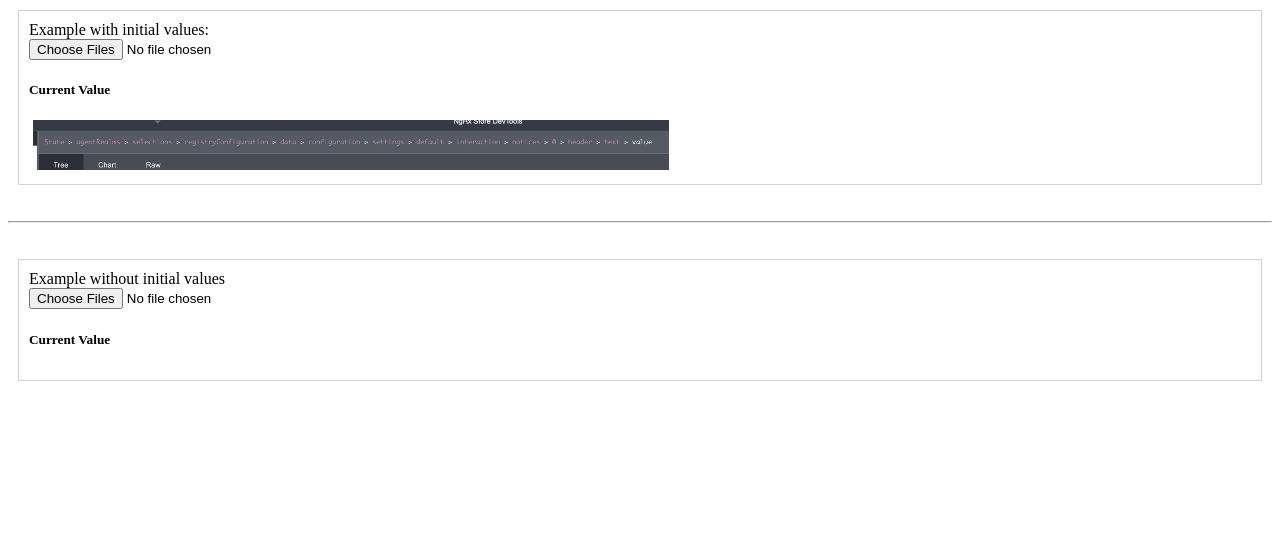
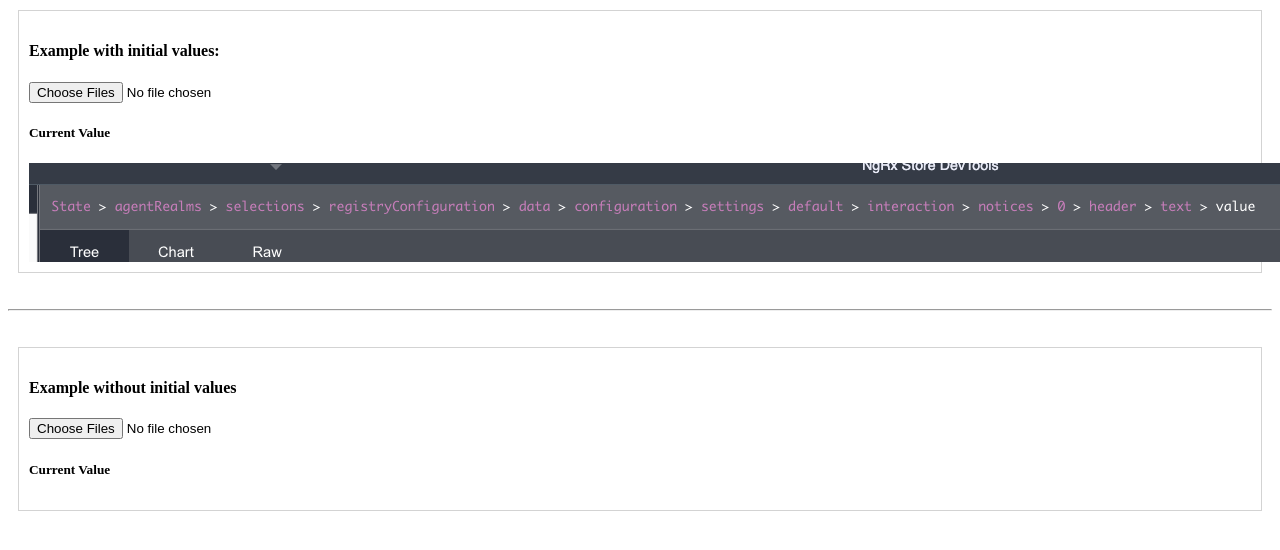
Before and after one commit to salmin89/angular-file-uploader, an Angular app: page / in a window 1280 px wide. Shown: the top 550 px of the page. Built offline with nearby package versions, Linux system fonts and the light colour scheme.

Commit message:
optimization

```diff
--- a/src/app/app.component.html
+++ b/src/app/app.component.html
@@ -1,5 +1,5 @@
 <div style="border: 1px solid lightgray; margin: 10px; padding: 10px;">
-	Example with initial values: <br>
+	<h4>Example with initial values:</h4>
 	<app-file-uploader [initialValues]="initialValues" (onFileChanges)="handleFileChanges($event)"></app-file-uploader>
 </div>
 
@@ -8,6 +8,6 @@
 <br>
 
 <div style="border: 1px solid lightgray; margin: 10px; padding: 10px;">
-	Example without initial values <br>
+	<h4>Example without initial values</h4>
 	<app-file-uploader (onFileChanges)="handleFileChanges($event)"></app-file-uploader>
 </div>
--- a/src/app/app.component.ts
+++ b/src/app/app.component.ts
@@ -15,7 +15,7 @@ export class AppComponent {
   handleFileChanges(files: IVerifiedFile[]) {
     const [file] = files;
     if (file) {
-      console.log(file.image.src);
+      console.log("output in base64", file.image.src);
     }
   }
 }
--- a/src/app/file-uploader/file-uploader.component.ts
+++ b/src/app/file-uploader/file-uploader.component.ts
@@ -1,20 +1,17 @@
-import { Component, EventEmitter, Input, Output, ViewChild } from "@angular/core";
-import { combineLatest, fromEvent, Observable,  Observer, of, Subject } from "rxjs";
-import { catchError, filter,  map, switchMap,  take, takeUntil, tap } from "rxjs/operators";
-import { IUploadedFile, IVerifiedFile } from "../models/uploaded-file.model";
+import { Component, EventEmitter, Input, Output, ViewChild } from '@angular/core';
+import { combineLatest, fromEvent, Observable, Observer, of, Subject } from 'rxjs';
+import { catchError, filter, map, shareReplay,  switchMap, take, takeUntil, tap } from 'rxjs/operators';
+import { IUploadedFile, IVerifiedFile } from '../models/uploaded-file.model';
 
 const INVALID_FILE = ' Invalid file.';
 const INVALID_IMAGE = ' Invalid image.';
 const INVALID_SIZE = ' File too large.';
 
-
 @Component({
-  selector: "app-file-uploader",
-  templateUrl: "./file-uploader.component.html",
-  styleUrls: ["./file-uploader.component.css"]
+  selector: 'app-file-uploader',
+  templateUrl: './file-uploader.component.html',
 })
 export class FileUploaderComponent {
-
   @Input() fileSizeLimit = 51200;
   @Input() initialValues: IUploadedFile[];
 
@@ -30,46 +27,43 @@ export class FileUploaderComponent {
     this.unsubscribe.complete();
   }
 
-  ngOnInit() {
-  }
-
   ngAfterViewInit() {
     this.files$ = fromEvent(this.fileInputRef.nativeElement, 'change').pipe(
       map((event: any) => event?.target?.files),
       filter((files: FileList) => files.length > 0),
       switchMap((files) => {
-        const validatedFiles: Observable<IUploadedFile>[] = []
+        const validatedFiles: Observable<IUploadedFile>[] = [];
 
         for (const file of Object.values(files)) {
-          validatedFiles.push(this.validateFile(file).pipe(catchError((error: IUploadedFile) => of(error))))
+          validatedFiles.push(this.validateFile(file).pipe(catchError((error: IUploadedFile) => of(error))));
         }
         return combineLatest(validatedFiles);
       }),
+      shareReplay()
+    );
+
+    // Emit values
+    this.files$
+      .pipe(
+        takeUntil(this.unsubscribe),
+        map((uploadedFiles: IUploadedFile[]) => uploadedFiles.filter((files) => !files.error))
       )
-
-    this.files$.pipe(
-        takeUntil(this.unsubscribe),
-        map((uploadedFiles: IUploadedFile[]) => uploadedFiles.filter(files => !files.error))
-    ).subscribe(result => {
+      .subscribe((result) => {
         this.onFileChanges.emit(result);
       });
-
-
   }
 
   private validateFile(file: File): Observable<IUploadedFile> {
     const fileReader = new FileReader();
 
     return new Observable((observer: Observer<IUploadedFile>) => {
-
       this.validateSize(file, observer);
 
       fileReader.readAsDataURL(file);
-      fileReader.onload = event => {
+      fileReader.onload = (event) => {
         this.validateFileType(file, fileReader, observer);
       };
       fileReader.onerror = () => {
-        console.log('onerror')
         observer.error({ error: { name: file.name, errorMessage: INVALID_FILE } });
       };
     });
@@ -88,20 +82,19 @@ export class FileUploaderComponent {
         observer.complete();
       };
       image.onerror = () => {
-            // This won't load unless we display it
+        // image.onerror only triggers if the image is corrupt and won't load
         observer.error({ error: { name, errorMessage: INVALID_IMAGE } });
       };
       image.src = fileReader.result as string;
     } else {
+      // it's not an image
       observer.error({ error: { name, errorMessage: INVALID_IMAGE } });
       observer.complete();
     }
   }
 
   private validateSize(file: File, observer: Observer<IUploadedFile>): void {
-    const {name, size} = file;
-    if (size > this.fileSizeLimit) observer.error({error: {name, errorMessage: INVALID_SIZE}});
+    const { name, size } = file;
+    if (size > this.fileSizeLimit) observer.error({ error: { name, errorMessage: INVALID_SIZE } });
   }
-
-
 }
```
Lines whose indentation alone changed are shown as unchanged.
